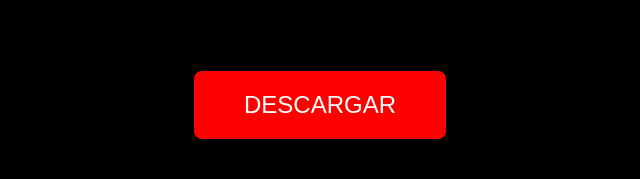
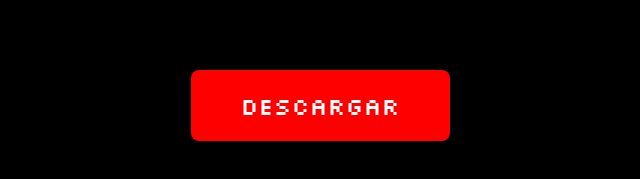
Before and after one commit to Juancitopepe/091026, a website: page public/index.html in a window 1280 px wide. Shown: the part 295-474 px from the top of the page, 320-960 px from the left. Drawn offline with Linux system fonts and the light colour scheme.

Commit message:
Add Google Fonts stylesheet and update button style

```diff
--- a/public/index.html
+++ b/public/index.html
@@ -4,6 +4,8 @@
 <meta charset="UTF-8">
 <meta name="viewport" content="width=device-width, initial-scale=1.0">
 <title>Descarga</title>
+
+<link href="https://fonts.googleapis.com/css2?family=Silkscreen:wght@400;700&display=swap" rel="stylesheet">
 
 <style>
 body{
@@ -23,6 +25,7 @@ button{
     font-size:24px;
     border-radius:8px;
     cursor:pointer;
+    font-family:'Silkscreen', sans-serif;
 }
 
 button:hover{
```
